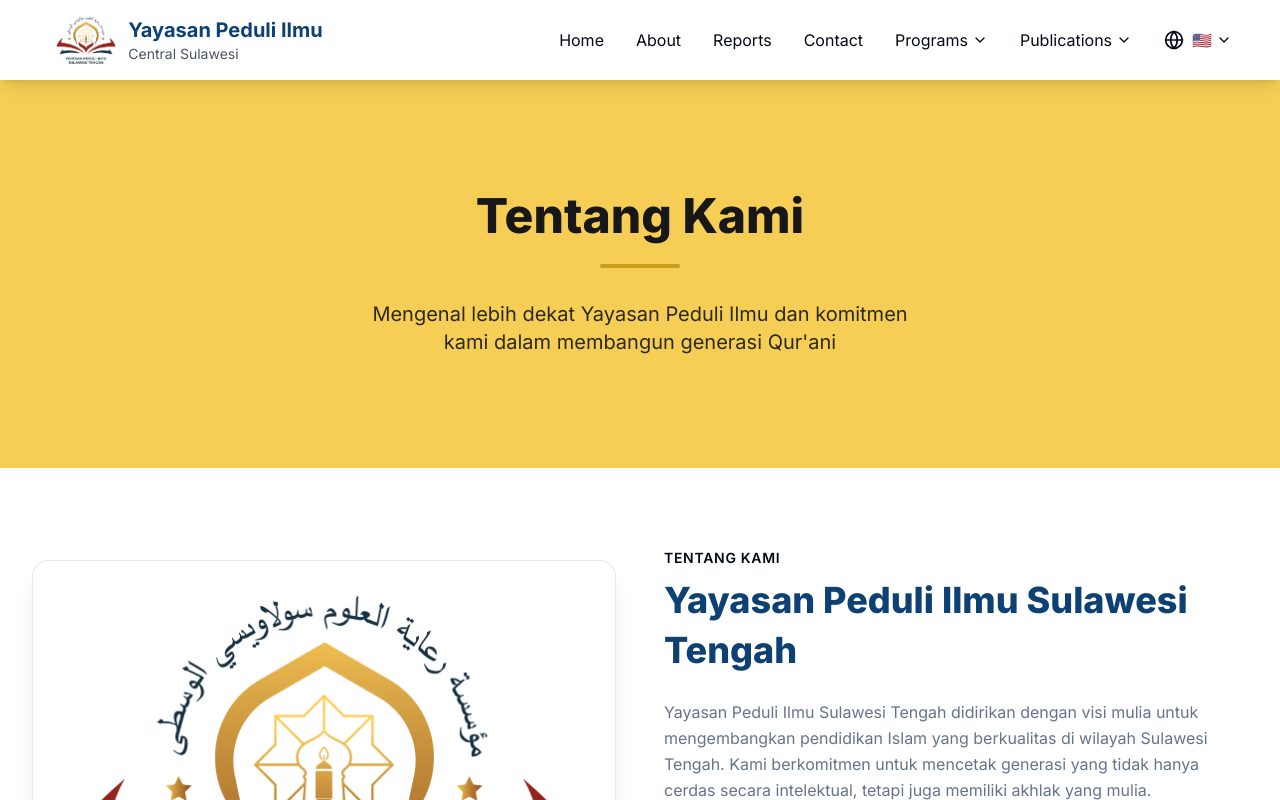
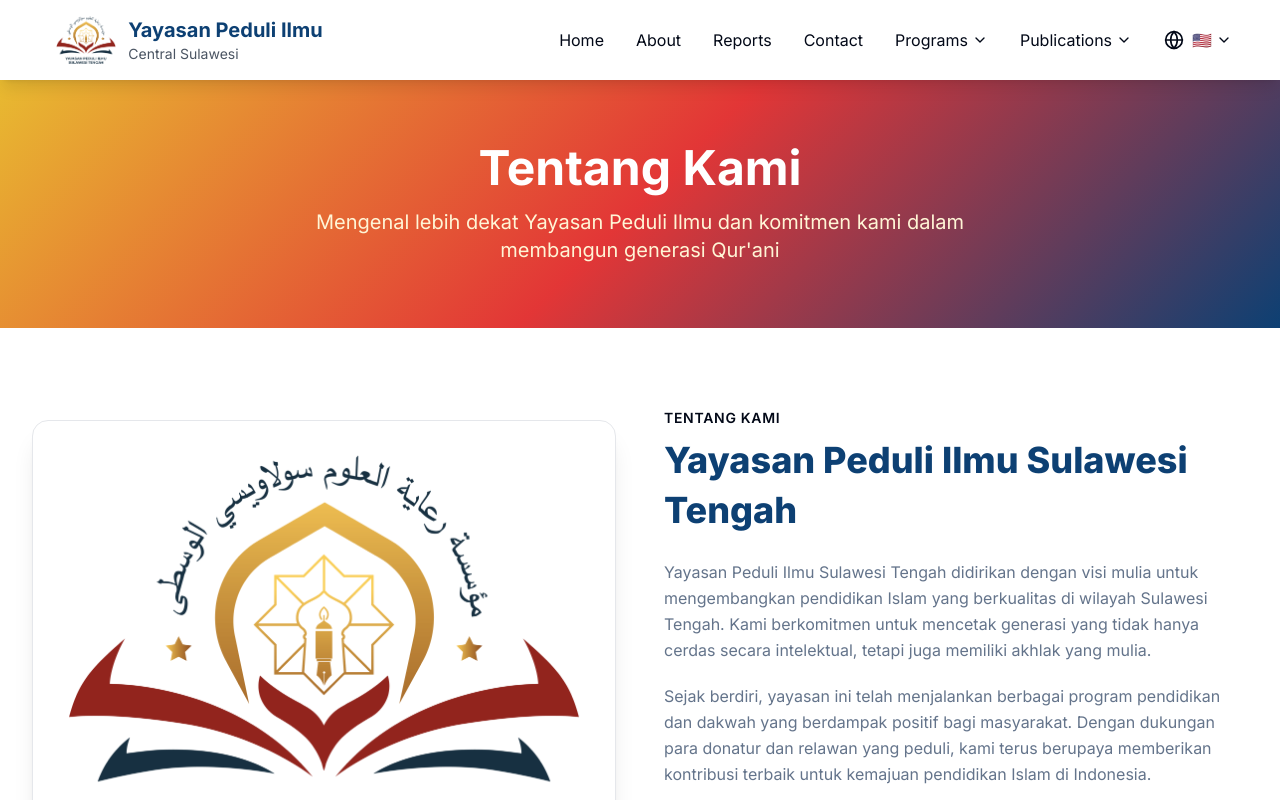
Before and after one commit to hammercode-dev/yayasan-peduli-ilmu, a Next.js app: page /en/about in a window 1280 px wide. Shown: the top 800 px of the page. Built offline with nearby package versions, Linux system fonts and the light colour scheme.

Commit message:
feat: create component header banner for better reusable component

```diff
--- a/app/[locale]/about/page.tsx
+++ b/app/[locale]/about/page.tsx
@@ -3,6 +3,7 @@
 import Image from 'next/image';
 import { Target, User, Mail, Phone, MapPin, Eye, CheckCircle } from 'lucide-react';
 import { useLocale } from 'next-intl';
+import HeaderBanner from '@/components/layout/HeaderBanner';
 
 export default function About() {
   // const t = useTranslations('HomePage');
@@ -38,21 +39,11 @@
   return (
     <div className="min-h-screen bg-white">
       {/* Hero Section */}
-      <section className="bg-primary-400 text-primary-foreground py-20 sm:py-28">
-        <div className="max-w-4xl mx-auto px-6 text-center">
-          <h1 className="text-4xl sm:text-5xl font-extrabold leading-tight mb-6">
-            Tentang Kami
-          </h1>
-
-          {/* Decorative underline */}
-          <div className="mx-auto mb-8 w-20 h-1 rounded bg-primary-600"></div>
-
-          <p className="text-lg sm:text-xl text-primary-foreground/90 max-w-xl mx-auto leading-relaxed">
-            Mengenal lebih dekat Yayasan Peduli Ilmu dan komitmen kami dalam
-            membangun generasi Qur&apos;ani
-          </p>
-        </div>
-      </section>
+      <HeaderBanner
+        title="Tentang Kami"
+        description="Mengenal lebih dekat Yayasan Peduli Ilmu dan komitmen kami dalam
+            membangun generasi Qur'ani"
+      />
 
       {/* About Section */}
       <section className="py-20 bg-white">
--- a/app/[locale]/report/page.tsx
+++ b/app/[locale]/report/page.tsx
@@ -1,3 +1,4 @@
+import HeaderBanner from '@/components/layout/HeaderBanner';
 import CardFinancialReport from '@/components/section/report/CardFinancialReport';
 import CardProgramReport from '@/components/section/report/CardProgramReport';
 import CardStatistic from '@/components/section/report/CardStatistic';
@@ -26,18 +27,7 @@
   return (
     <div className="min-h-screen">
       {/* Hero Section */}
-      <section className="gradient-brand text-white py-16">
-        <div className="max-w-7xl mx-auto px-4 sm:px-6 lg:px-8">
-          <div className="text-center">
-            <h1 className="text-4xl md:text-5xl font-bold mb-4">
-              {t('meta.title')}
-            </h1>
-            <p className="text-xl text-primary-100 max-w-2xl mx-auto">
-              {t('meta.description')}
-            </p>
-          </div>
-        </div>
-      </section>
+      <HeaderBanner title={t('meta.title')} description={t('meta.description')} />
 
       {/* Summary Cards */}
       <section className="py-16">
--- /dev/null
+++ b/components/layout/HeaderBanner.tsx
@@ -0,0 +1,18 @@
+interface HeaderBannerProps {
+  title: string;
+  description: string;
+}
+
+const HeaderBanner = ({ title, description }: HeaderBannerProps) => {
+  return (
+    <section className="gradient-brand text-white py-16">
+      <div className="max-w-7xl mx-auto px-4 sm:px-6 lg:px-8">
+        <div className="text-center">
+          <h1 className="text-4xl md:text-5xl font-bold mb-4">{title}</h1>
+          <p className="text-xl text-primary-100 max-w-2xl mx-auto">{description}</p>
+        </div>
+      </div>
+    </section>
+  );
+};
+export default HeaderBanner;
```
